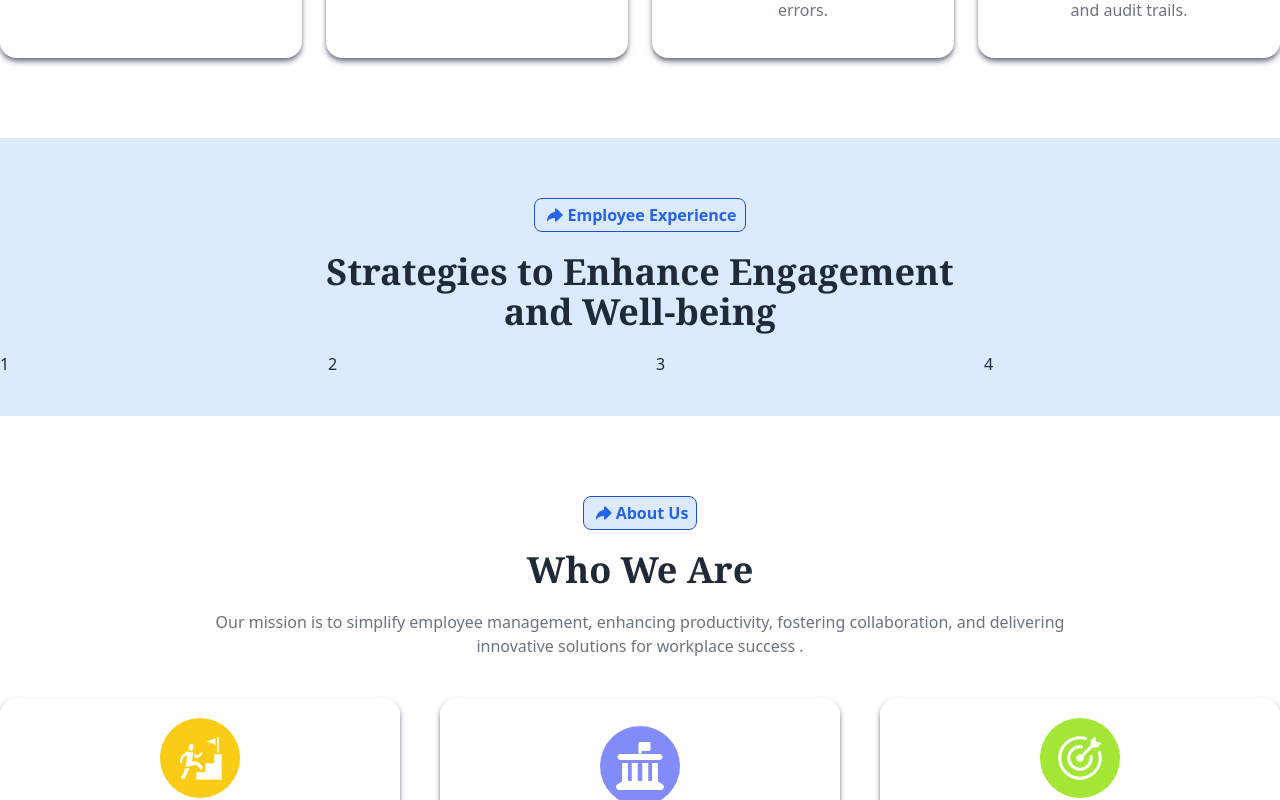
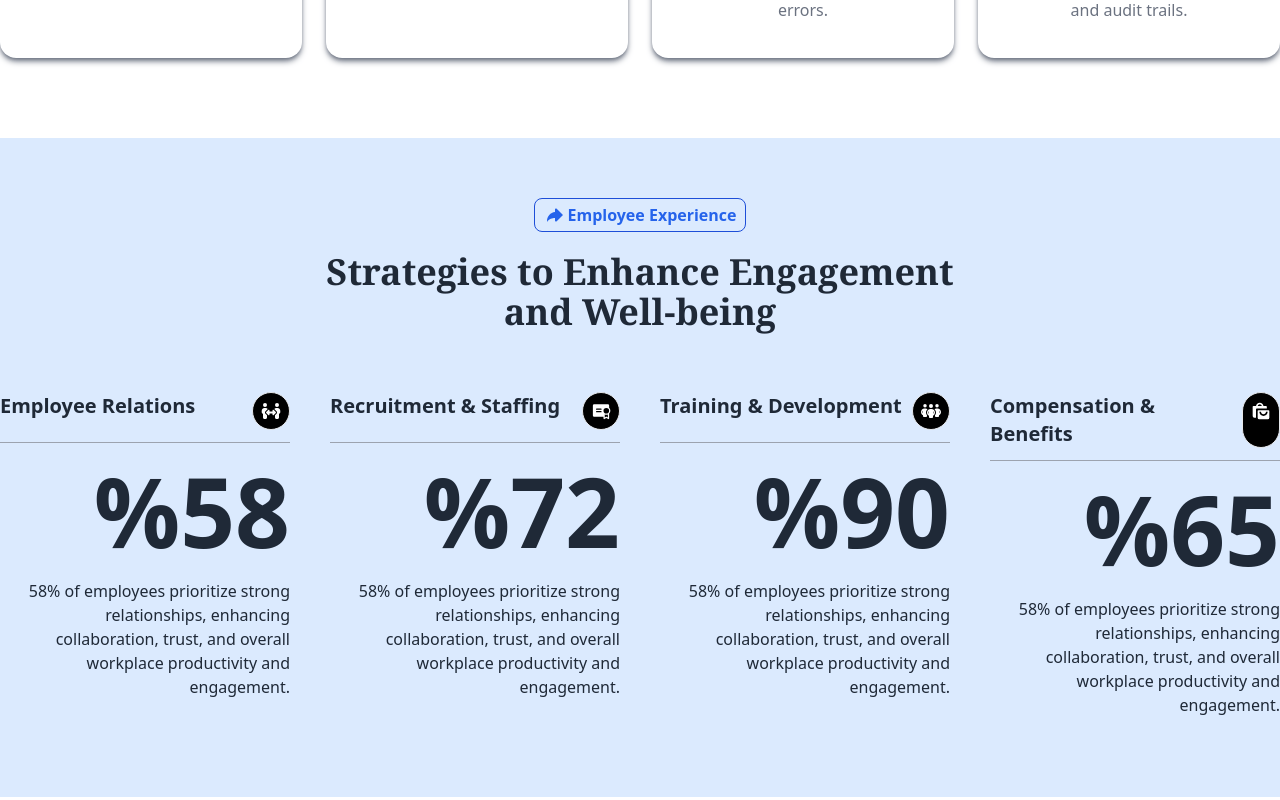
Before and after one commit to Fahima-anny/work-stream-client, a React (Vite) app: page / in a window 1280 px wide. Shown: the part 1320-2120 px from the top of the page. Built offline with nearby package versions, Linux system fonts and the light colour scheme; no server answers.

Commit message:
employee experience added

```diff
--- a/src/Layout/Home/Home/EmployeeExperience.jsx
+++ b/src/Layout/Home/Home/EmployeeExperience.jsx
@@ -1,21 +1,57 @@
+import { BiSolidShoppingBags } from "react-icons/bi";
+import { FaPeopleArrows, FaPeopleGroup } from "react-icons/fa6";
+import { PiCertificateFill } from "react-icons/pi";
 import { TiArrowForward } from "react-icons/ti";
 
 
 const EmployeeExperience = () => {
     return (
-        <div className="bg-blue-100">
+        <div className="bg-accent">
         <div className="mx-auto max-w-screen-xl px-3 xl:px-0 py-10">
-             <h3 className="w-fit mx-auto bg-blue-100 border border-blue-700 rounded-lg mt-5 py-1 px-2 text-blue-600 font-semibold flex items-center"><TiArrowForward className="text-2xl" /> Employee Experience </h3>
+             <h3 className="w-fit mx-auto bg-blue-100 border border-blue-700 rounded-lg mt-5 py-1 px-2 text-blue-600 font-semibold flex items-center"><TiArrowForward className="text-2xl " /> Employee Experience </h3>
                             <h1 className="my-5 text-2xl md:text-4xl font-bold font-serif  text-center max-w-2xl mx-auto">Strategies to Enhance Engagement and Well-being</h1>
                             {/* <p className="text-gray-500 text-center max-w-4xl mx-auto">Our services ensure seamless employee management with advanced tools, improving productivity, simplifying workflows, and fostering a collaborative work environment.</p> */}
 
-<div className="grid grid-cols-1 md:grid-cols-2 xl:grid-cols-4 gap-8">
+<div className="grid grid-cols-1 md:grid-cols-2 xl:grid-cols-4 gap-10 py-10">
     <div>
-        1
+       <h2 className="border-b border-b-gray-400 flex justify-between pb-3 text-xl font-bold"> Employee Relations
+        <div className="p-2 rounded-full bg-black border">
+        <FaPeopleArrows className=" text-white " />
+        </div>
+        </h2>
+        <h1 className="text-3xl md:text-8xl font-bold text-right text-base-content py-5">%58</h1>
+        <p className="text-right">58% of employees prioritize strong relationships, enhancing collaboration, trust, and overall workplace productivity and engagement.</p>
     </div>
-    <div>2</div>
-    <div>3</div>
-    <div>4</div>
+
+    <div>
+       <h2 className="border-b border-b-gray-400 flex justify-between pb-3 text-xl font-bold"> Recruitment & Staffing
+        <div className="p-2 rounded-full bg-black border">
+        <PiCertificateFill className=" text-white " />
+        </div>
+        </h2>
+        <h1 className="text-3xl md:text-8xl font-bold text-right text-base-content py-5">%72</h1>
+        <p className="text-right">58% of employees prioritize strong relationships, enhancing collaboration, trust, and overall workplace productivity and engagement.</p>
+    </div>
+
+    <div>
+       <h2 className="border-b border-b-gray-400 flex justify-between pb-3 text-xl font-bold"> Training & Development
+        <div className="p-2 rounded-full bg-black border">
+        <FaPeopleGroup className=" text-white " />
+        </div>
+        </h2>
+        <h1 className="text-3xl md:text-8xl font-bold text-right text-base-content py-5">%90</h1>
+        <p className="text-right">58% of employees prioritize strong relationships, enhancing collaboration, trust, and overall workplace productivity and engagement.</p>
+    </div>
+    <div>
+       <h2 className="border-b border-b-gray-400 flex justify-between pb-3 text-xl font-bold"> Compensation & Benefits
+        <div className="p-2 rounded-full bg-black border">
+        <BiSolidShoppingBags className=" text-white " />
+        </div>
+        </h2>
+        <h1 className="text-3xl md:text-8xl font-bold text-right text-base-content py-5">%65</h1>
+        <p className="text-right">58% of employees prioritize strong relationships, enhancing collaboration, trust, and overall workplace productivity and engagement.</p>
+    </div>
+
 </div>
 
 
--- a/tailwind.config.js
+++ b/tailwind.config.js
@@ -9,15 +9,22 @@ export default {
   },
   daisyui: {
     themes: [
-        "light",
-        "night"
-      // {
-      //   sunset: {
-      //     // eslint-disable-next-line no-undef
-      //     ...require("daisyui/src/theming/themes")["sunset"],
-      //     "base-content": "white",
-      // },
-      // }
+        // "light",
+        // "night"
+      {
+        night: {
+          // eslint-disable-next-line no-undef
+          ...require("daisyui/src/theming/themes")["night"],
+          "accent": "#002370",
+        }
+      },
+      {
+        light: {
+          // eslint-disable-next-line no-undef
+          ...require("daisyui/src/theming/themes")["light"],
+          "accent": "#DBEAFE",
+      }
+      }
   ],
   },
   plugins: [
```
